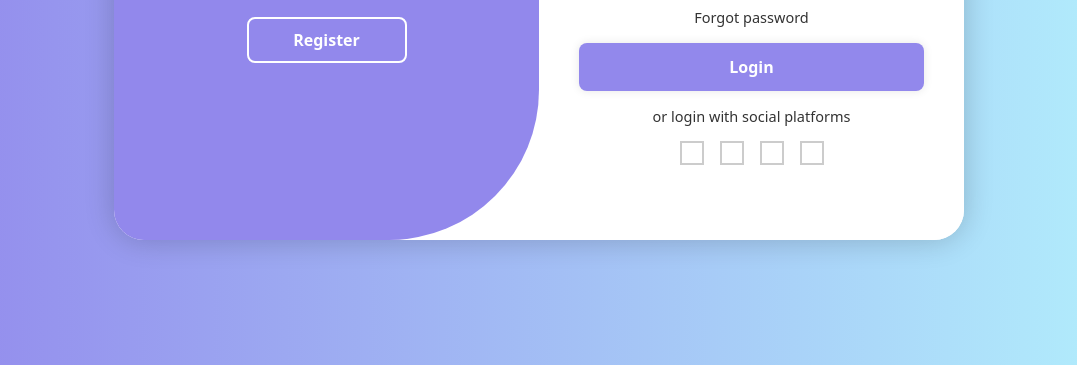
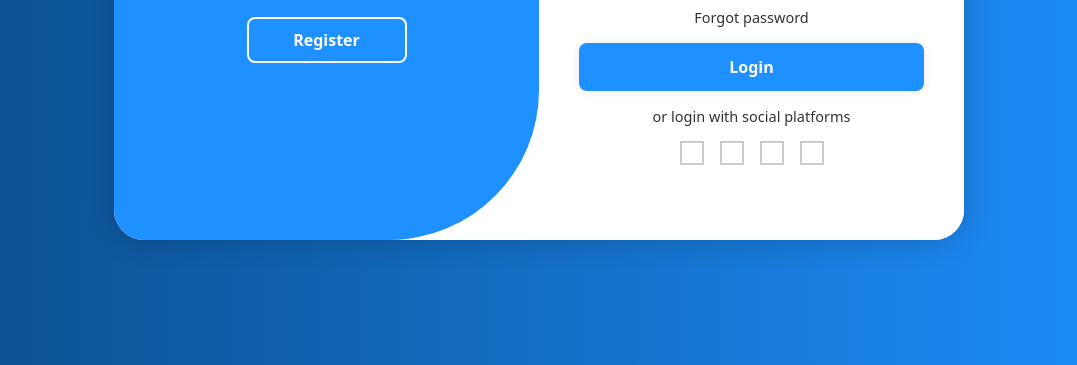
Before and after one commit to Cobralead/Login-Register, a plain HTML site: page index.html in a window 1280 px wide. Shown: the part 435-800 px from the top of the page, without its empty margins (101-1178 px from the left). Drawn offline with Linux system fonts and the light colour scheme.

Commit message:
Update style.css

```diff
--- a/style.css
+++ b/style.css
@@ -11,7 +11,7 @@ body{
     justify-content: center;
     align-items: center;
     min-height: 100vh;
-    background: linear-gradient(90deg, #9288ec, #b3f2fd);
+    background: linear-gradient(90deg, #0A4C8A, #1E90FF);
 }
 .container{
     position: relative;
@@ -97,7 +97,7 @@ form{
 .btn{
     width: 100%;
     height: 48px;
-    background: #9288ec;
+    background: #1E90FF;
     border-radius: 8px;
     box-shadow: 0 0 10px rgba(0, 0, 0, 0.1);
     border: none;
@@ -130,7 +130,7 @@ form{
     left: -250%;
     width: 300%;
     height: 100%;
-    background: #9288ec;
+    background: #1E90FF;
     border-radius: 150px;
     z-index: 2;
     transition: 1.8s ease-in-out;
@@ -175,4 +175,5 @@ form{
     background: transparent;
     border: 2px solid #fff;
     box-shadow: none;
+
 }
```
